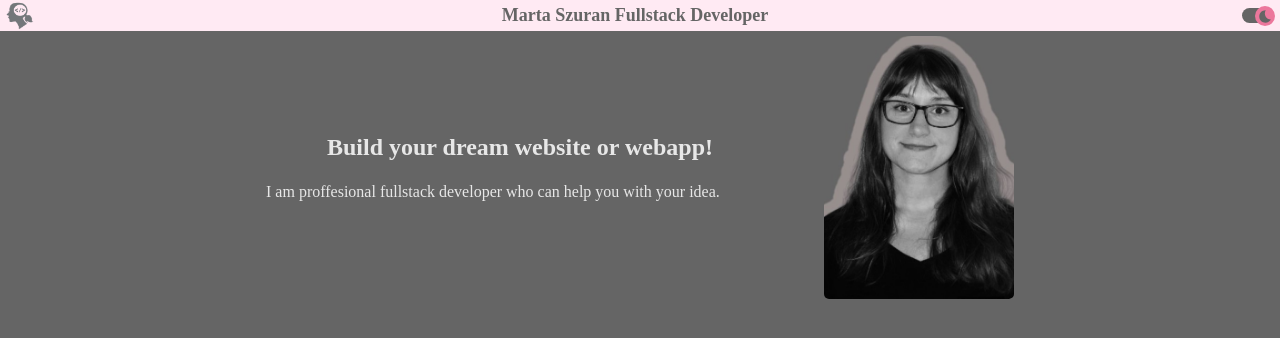
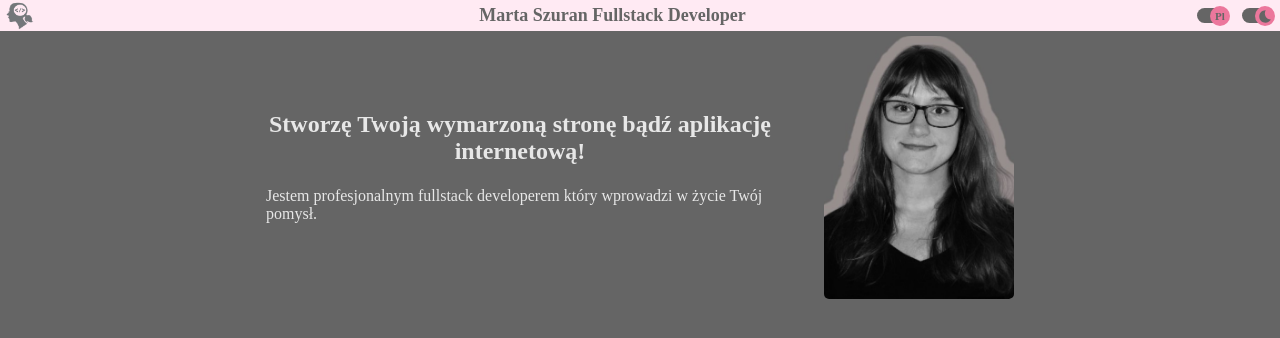
Before and after one commit to MartaSzuran/portfolio, a React (Vite) app: page / in a window 1280 px wide. Shown: the top 338 px of the page. Built offline with nearby package versions, Linux system fonts and the light colour scheme.

Commit message:
adding language

```diff
--- a/src/App.tsx
+++ b/src/App.tsx
@@ -1,10 +1,35 @@
-import { useState } from 'react';
+import { useState, useEffect, createContext } from 'react';
 import Header from './components/Header/Header';
 import SubHeader from './components/SubHeader/SubHeader';
+import en from './translations/en/en.json';
+import pl from './translations/pl/pl.json';
 import './styles/_main.scss';
+
+interface Language {
+  subheaderTitle: string;
+  subheaderParagraph: string;
+}
+export const ThemeContext = createContext('dark');
+export const LanguageContext = createContext<Language[]>([]);
 
 function App() {
   const [theme, setTheme] = useState<string>('dark');
+  const [lang, setLang] = useState<string>('pl');
+  const [langArrey, setLangArrey] = useState<Language[]>([
+    {
+      subheaderTitle: 'Stworzę Twoją wymarzoną stronę bądź aplikację internetową!',
+      subheaderParagraph:
+        'Jestem profesjonalnym fullstack developerem który wprowadzi w życie Twój pomysł.',
+    },
+  ]);
+
+  useEffect(() => {
+    if (lang === 'pl') {
+      setLangArrey(pl);
+    } else {
+      setLangArrey(en);
+    }
+  }, [lang]);
 
   const handleThemeSwitchClick = () => {
     if (theme === 'light') {
@@ -14,16 +39,31 @@ function App() {
     }
   };
 
+  const handleLangSwitchClick = () => {
+    if (lang === 'pl') {
+      setLang('en');
+    } else {
+      setLang('pl');
+    }
+  };
+
   return (
-    <>
+    <LanguageContext.Provider value={langArrey}>
+      <ThemeContext.Provider value={theme}>
         <div className={`theme ${theme}`}>
-        <Header theme={theme} handleThemeSwitchClick={handleThemeSwitchClick} />
+          <Header
+            theme={theme}
+            handleThemeSwitchClick={handleThemeSwitchClick}
+            lang={lang}
+            handleLangSwitchClick={handleLangSwitchClick}
+          />
           <main>
             <SubHeader />
           </main>
           <footer></footer>
         </div>
-    </>
+      </ThemeContext.Provider>
+    </LanguageContext.Provider>
   );
 }
 
--- a/src/components/Header/Header.tsx
+++ b/src/components/Header/Header.tsx
@@ -4,8 +4,11 @@ import BedtimeIcon from '@mui/icons-material/Bedtime';
 type HeaderProps = {
   theme?: string;
   handleThemeSwitchClick: () => void;
+  lang?: string;
+  handleLangSwitchClick: () => void;
 };
-const Header = ({ theme = 'dark', handleThemeSwitchClick }: HeaderProps) => {
+
+const Header = ({ theme, handleThemeSwitchClick, lang, handleLangSwitchClick }: HeaderProps) => {
   return (
     <header className={`${theme}-reverse`}>
       <img
@@ -14,6 +17,17 @@ const Header = ({ theme = 'dark', handleThemeSwitchClick }: HeaderProps) => {
         className={`navimage ${theme}-reverse`}
       />
       <h1 className='websiteTitle'>Marta Szuran Fullstack Developer</h1>
+      <div className='switchesContainer'>
+        <div className='switchContainer'>
+          <input type='checkbox' id='language-toggle' />
+          <label htmlFor='language-toggle' onClick={() => handleLangSwitchClick()}>
+            {lang === 'pl' ? (
+              <span className='plLang'>Pl</span>
+            ) : (
+              <span className='enLang'>En</span>
+            )}
+          </label>
+        </div>
         <div className='switchContainer'>
           <input type='checkbox' id='darkmode-toggle' className={`${theme}`} />
           <label
@@ -45,6 +59,7 @@ const Header = ({ theme = 'dark', handleThemeSwitchClick }: HeaderProps) => {
             )}
           </label>
         </div>
+      </div>
     </header>
   );
 };
--- a/src/components/SubHeader/SubHeader.tsx
+++ b/src/components/SubHeader/SubHeader.tsx
@@ -1,9 +1,14 @@
+import { useContext } from 'react';
+import { LanguageContext } from '../../App';
+
 const SubHeader = () => {
+  const lang = useContext(LanguageContext);
+
   return (
     <section className='subheaderSection'>
       <div className='subheaderTitle'>
-        <h1>Build your dream website or webapp!</h1>
-        <p>I am proffesional fullstack developer who can help you with your idea.</p>
+        <h1>{lang[0].subheaderTitle}</h1>
+        <p>{lang[0].subheaderParagraph}</p>
       </div>
       <img
         src='public\assets\MartaSzuranGrey.JPG'
--- a/src/styles/components/_header.scss
+++ b/src/styles/components/_header.scss
@@ -1,3 +1,9 @@
 .websiteTitle {
   font-size: 18px;
 }
+
+.switchesContainer {
+  width: 90px;
+  display: flex;
+  flex-direction: row;
+}
--- a/src/styles/layouts/_navbar.scss
+++ b/src/styles/layouts/_navbar.scss
@@ -52,3 +52,23 @@ input {
 input:checked + label::after {
   transform: translateX(-78%);
 }
+
+.plLang {
+  font-size: 11px;
+  position: absolute;
+  left: 18px;
+  z-index: 9;
+  color: #656565;
+  top: 1.5px;
+  font-weight: 700;
+}
+
+.enLang {
+  font-size: 11px;
+  position: absolute;
+  left: 1px;
+  z-index: 9;
+  color: #656565;
+  top: 1.5px;
+  font-weight: 700;
+}
--- /dev/null
+++ b/src/translations/en/en.json
@@ -0,0 +1,6 @@
+[
+  {
+    "subheaderTitle": "I will create your dream website or webapp!",
+    "subheaderParagraph": "I am proffesional fullstack developer who can help you with your idea."
+  }
+]
--- /dev/null
+++ b/src/translations/pl/pl.json
@@ -0,0 +1,6 @@
+[
+  {
+    "subheaderTitle": "Stworzę Twoją wymarzoną stronę bądź aplikację internetową!",
+    "subheaderParagraph": "Jestem profesjonalnym fullstack developerem który wprowadzi w życie Twój pomysł."
+  }
+]
```
Also changed, not shown: .prettierrc.json. Lines whose indentation alone changed are shown as unchanged.
